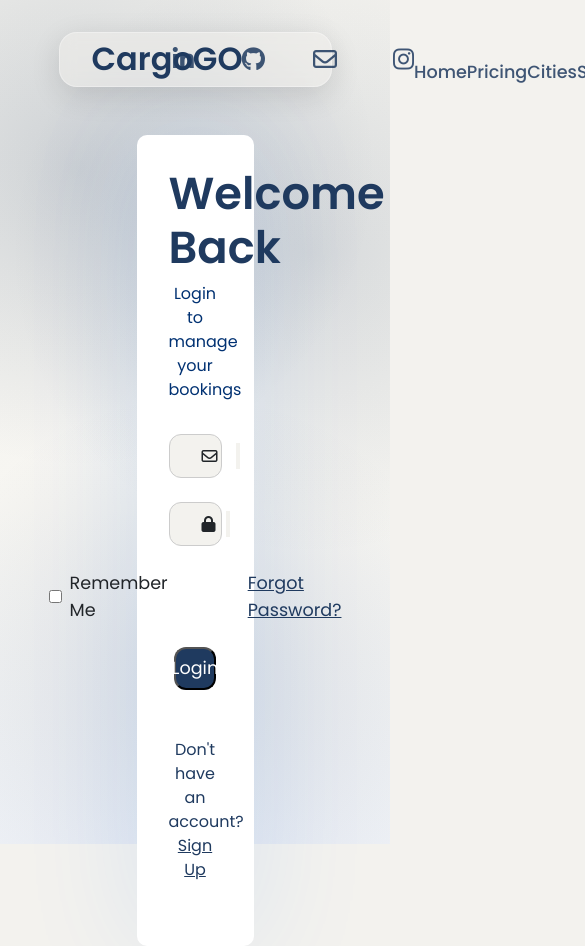
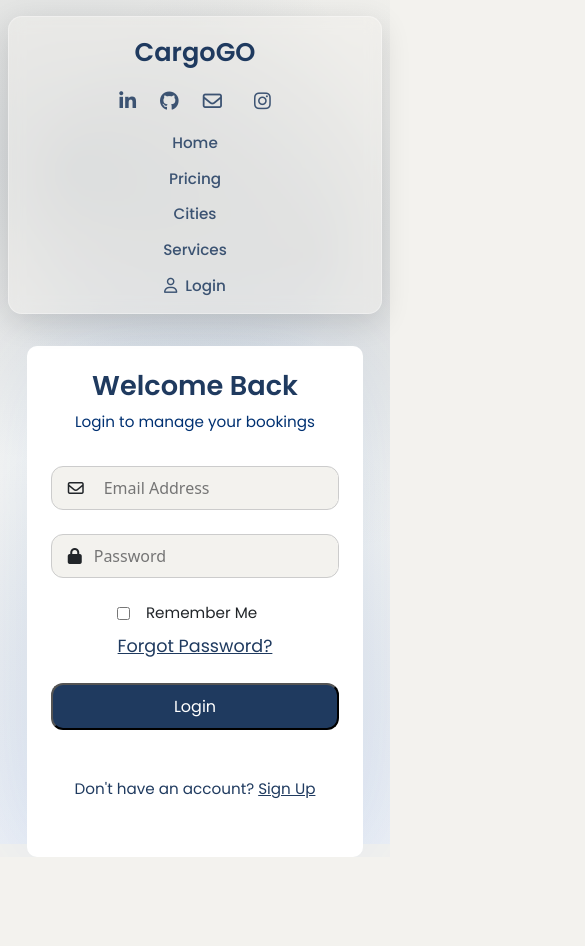
Before and after one commit to choudharyjayesh668/Cargogo-Goods-Delivery, a plain HTML site: page login.html in a window 390 px wide. Shown: the top 946 px of the page, 585 px wide, since content can reach past the window. After the commit the page ends 857 px from the top, so only its background shows below. Drawn offline with nearby package versions, Linux system fonts and the light colour scheme.

Commit message:
Add responsive styles for login page

```diff
--- a/login.css
+++ b/login.css
@@ -252,3 +252,131 @@ body{
 .loginpart .p5 a{
     color: #1F3A5F;
 }
+@media (max-width: 1024px) {
+
+  .navigationbar {
+    width: 90%;
+    padding: 1rem;
+    flex-wrap: wrap;
+    justify-content: center;
+    gap: 1rem;
+  }
+
+  .logo {
+    width: 100%;
+    text-align: center;
+    margin-left: 0;
+    font-size: 1.8rem;
+  }
+
+  .sociallink {
+    width: 100%;
+    justify-content: center;
+    gap: 2rem;
+  }
+
+  .navlinks {
+    width: 100%;
+    justify-content: space-around;
+    flex-wrap: wrap;
+    gap: 1rem;
+  }
+
+  .loginpart {
+    width: 60%;
+    margin-top: 4rem;
+  }
+
+  .loginpart h1 {
+    font-size: 2.3rem;
+  }
+
+  .rememberme2 {
+    margin-right: 2rem;
+    font-size: 1rem;
+  }
+}
+@media (max-width: 768px) {
+
+  body {
+    padding: 0 0.5rem;
+  }
+
+  .navigationbar {
+    width: 100%;
+    top: 1rem;
+    border-radius: 14px;
+  }
+
+  .logo {
+    font-size: 1.6rem;
+  }
+
+  .sociallink {
+    gap: 1.5rem;
+    font-size: 1.3rem;
+  }
+
+  .navlinks {
+    flex-direction: column;
+    align-items: center;
+    gap: 0.8rem;
+  }
+
+  .navlinks a {
+    font-size: 1rem;
+  }
+
+  .loginpart {
+    width: 90%;
+    padding: 1.5rem;
+    margin-top: 3rem;
+  }
+
+  .loginpart h1 {
+    font-size: 2rem;
+  }
+
+  .loginpart p {
+    font-size: 0.95rem;
+  }
+
+  .email-bar,
+  .password {
+    padding-left: 1rem;
+  }
+
+  .rememberme2 {
+    margin-right: 1rem;
+    font-size: 0.95rem;
+  }
+
+  .box3 {
+    flex-wrap: wrap;
+    gap: 0.5rem;
+    text-align: center;
+  }
+
+  .login button {
+    width: 100%;
+    font-size: 1rem;
+  }
+}
+@media (max-width: 480px) {
+
+  .loginpart h1 {
+    font-size: 1.7rem;
+  }
+
+  .sociallink a {
+    font-size: 1.2rem;
+  }
+
+  .navlinks a {
+    font-size: 0.95rem;
+  }
+
+  .login button {
+    padding: 0.6rem;
+  }
+}
```
